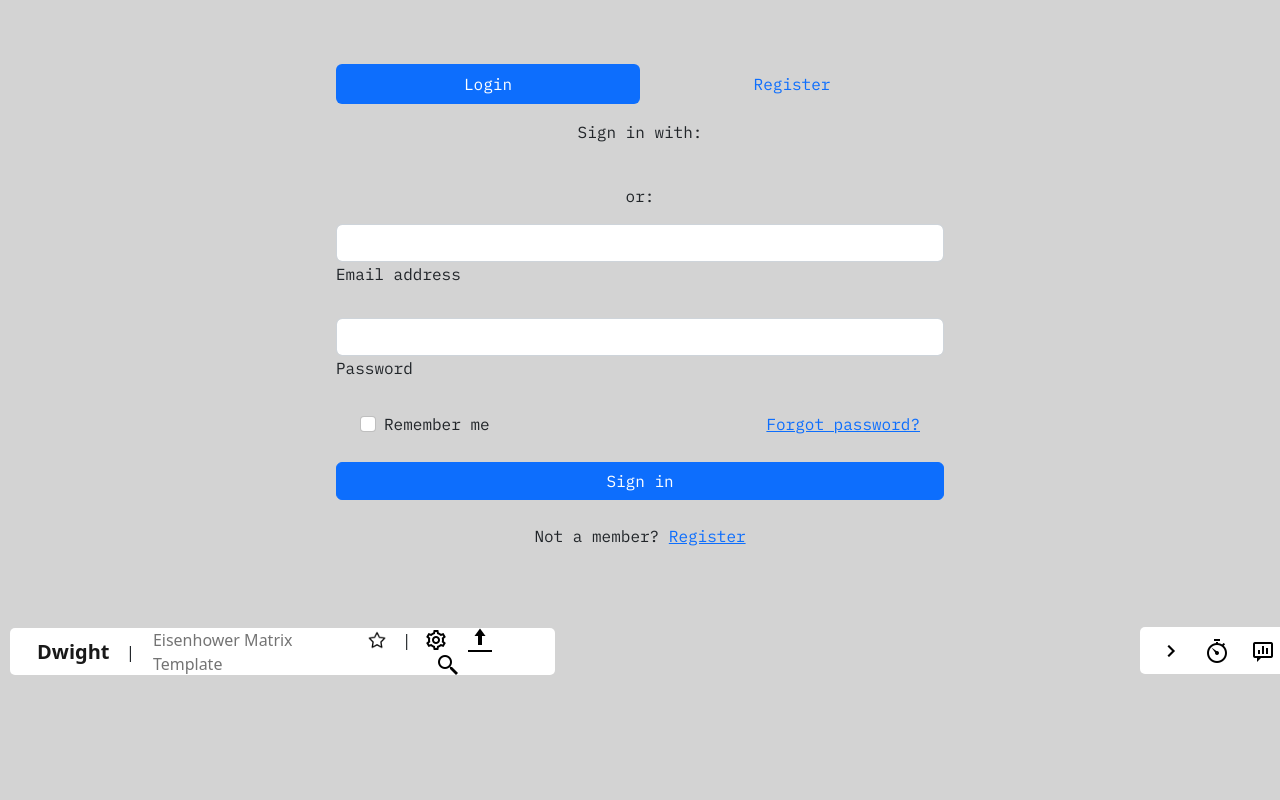
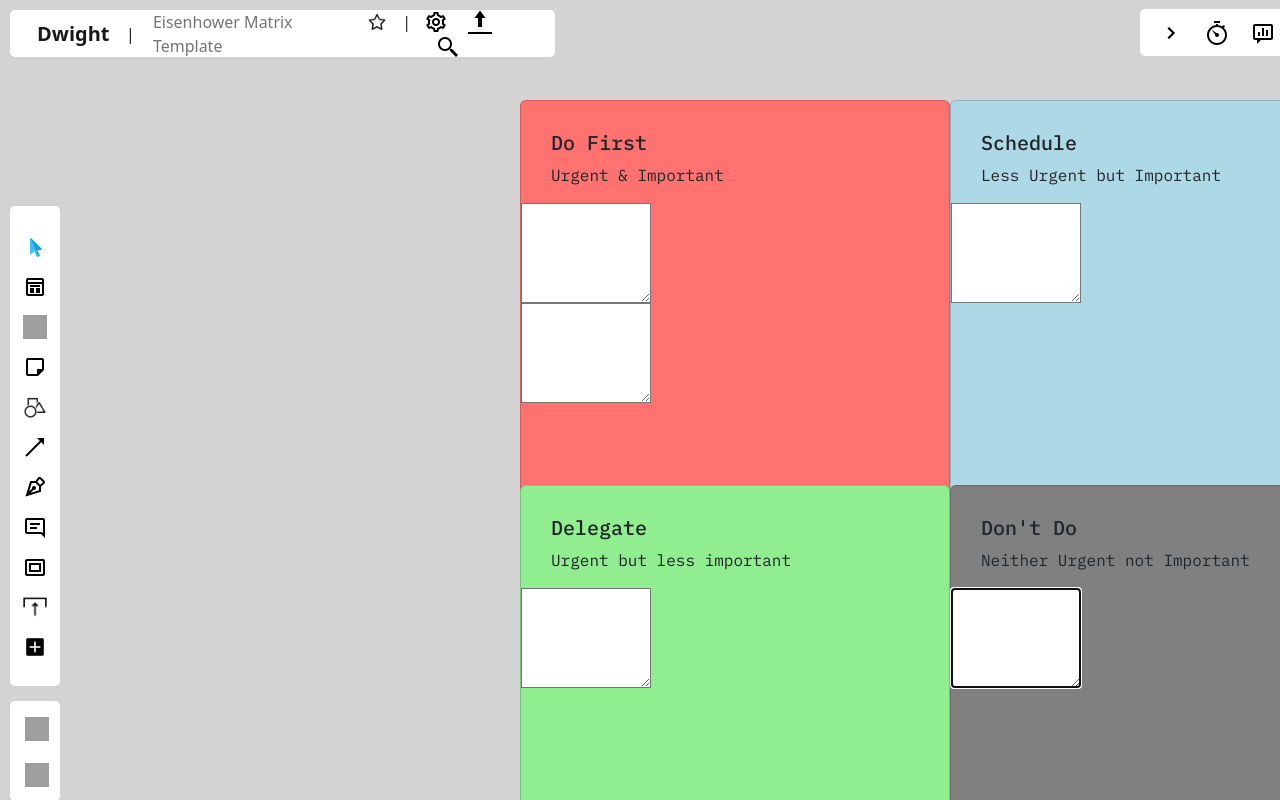
Before and after one commit to atharva0300/Dwight, a React (Create React App) app in the folder frontend/: page /try in a window 1280 px wide. Shown: the top 800 px of the page. Built offline with nearby package versions, Linux system fonts and the light colour scheme; grey boxes are pictures that could not be loaded.

Commit message:
matrix animation, TaskDetail component added, wrapper component

```diff
--- a/frontend/package.json
+++ b/frontend/package.json
@@ -6,6 +6,7 @@
     "@emotion/react": "^11.10.6",
     "@emotion/styled": "^11.10.6",
     "@mui/material": "^5.12.1",
+    "@reduxjs/toolkit": "^1.9.5",
     "@testing-library/jest-dom": "^5.16.5",
     "@testing-library/react": "^13.4.0",
     "@testing-library/user-event": "^13.5.0",
@@ -19,6 +20,7 @@
     "react-bootstrap-sidebar-menu": "^2.0.3",
     "react-dom": "^18.2.0",
     "react-draggable": "^4.4.5",
+    "react-redux": "^8.0.5",
     "react-router": "^6.10.0",
     "react-router-dom": "^6.10.0",
     "react-scripts": "5.0.1",
--- a/frontend/src/App.css
+++ b/frontend/src/App.css
@@ -292,7 +292,7 @@
 
 .row1-cards{
   width : 1100px;
-  height : 400px;
+  height : 395px;
   display: flex;
   flex-direction: center;
   justify-content: center;
@@ -316,12 +316,12 @@
 
 .row2-cards{
   width : 1100px;
-  height : 400px;
+  height : 395px;
   display: flex;
   flex-direction: center;
   justify-content: center;
   position : absolute;
-  top : 500px;
+  top : 485px;
   left : 400px;
   font-family: 'IBM Plex Mono', monospace;
 }
@@ -407,3 +407,15 @@
   font-size : 24px;
   font-family: 'IBM Plex Mono', monospace;
 }
+
+
+
+.taskdetail-container{
+  width : 700px;
+  height : 780px;
+  background: yellow;
+  position : absolute;
+  right : 20px;
+  top : 100px;
+  border-radius: 10px;
+}
--- a/frontend/src/App.js
+++ b/frontend/src/App.js
@@ -1,14 +1,17 @@
 import './App.css';
 import BottomBar from './components/BottomBar';
-import Matrix from './components/Matrix';
 import SideBar from './components/SideBar';
 import TopBar from './components/TopBar';
+import Board from './components/Board';
+
+import Signin from './pages/Signin';
 
 import { useState } from 'react';
-import Signin from './pages/Signin';
+
 
 //importing react router components
 import {createBrowserRouter , createRoutesFromElements, RouterProvider,  Route , Link , Outlet} from 'react-router-dom'
+
 
 function App() {
 
@@ -33,14 +36,15 @@ function App() {
 
 
 const Root = () => {
-  let [signed , setSigned] = useState(false)
+  let [signed , setSigned] = useState(true)
+  // initializing hte signed to true for -> Development
 
   return <>
     {signed && <div>
       <TopBar />
       <SideBar />
       <BottomBar />
-      <Matrix />
+      <Board />
       </div>
     }
     {!signed && <Signin setSigned={setSigned}/>}
--- /dev/null
+++ b/frontend/src/components/Board.jsx
@@ -0,0 +1,14 @@
+import React from 'react'
+import Matrix from './Matrix'
+import TasksDetail from './TasksDetail'
+
+const Board = () => {
+  return (
+    <div>
+      <Matrix />
+      <TasksDetail />
+    </div>
+  )
+}
+
+export default Board
--- a/frontend/src/components/Matrix.jsx
+++ b/frontend/src/components/Matrix.jsx
@@ -1,19 +1,72 @@
-import React from 'react'
+import React, { useEffect, useState } from 'react'
 
 import Card from 'react-bootstrap/Card';
 import Note from './Note';
+import { useDispatch, useSelector } from 'react-redux';
+
+// importing actions and our matrix reducer
+import { cardOneToggle , cardTwoToggle , cardThreeToggle , cardFourToggle } from '../features/matrixSlice';
+import TasksDetail from './TasksDetail';
+
+import {motion} from 'framer-motion'
+
 
 const Matrix = () => {
+
+    const cardOne = useSelector((state) => state.matrix.cardOne)
+    const cardTwo = useSelector((state) => state.matrix.cardTwo)
+    const cardThree = useSelector((state) => state.matrix.cardThree)
+    const cardFour = useSelector((state) => state.matrix.cardFour)
+
+    const dispatch = useDispatch()
+
+    let [displayCard , setDisplayCard] = useState(false)
+    let [moveXDistance , setXDistance] = useState(0)
+
+    useEffect(() => {
+        if(cardOne==true){
+            console.log('cardOne toggled')
+            setDisplayCard('cardOne')
+
+        }else if(cardTwo==true){
+            console.log('cardTwo toggled')
+            setDisplayCard('cardTwo')
+
+        }else if(cardThree==true){
+            console.log('cardThree toggled')
+            setDisplayCard('cardThree')
+
+        }else if(cardFour==true){
+            console.log('cardFour toggled')
+            setDisplayCard('cardFour')
+
+        }
+
+    } , [cardOne , cardTwo , cardThree , cardFour])
+
+
+    const handleDistance = () => {
+        setXDistance(-200)
+    }
+
+
   return (
     <div>
+    <motion.div
+        onTap={handleDistance}
+        initial = {{x : 100 , y : 100}}
+        animate = {{x : moveXDistance , y : 100}}
+        transition = {{ease : 'linear' , 'type' : 'spring' , duration : 0.5}}
+        style = {{"position" : "absolute", "top" : "-100px" , "left" : "0px"}}
+    >
         <div className='row1-cards'>
-            <Card className='card-one' style={{"background" : "#ff726f"}}>
+            <Card className='card-one' style={{"background" : "#ff726f"}} onClick={() => dispatch(cardOneToggle())}>
                 <h5 style ={{"marginLeft" : "30px" , "marginTop" : "30px"}}>Do First</h5>
                 <p style = {{"marginLeft" : "30px"}}>Urgent & Important</p>
                 <Note />
                 <Note />
             </Card>
-            <Card className='card-two' style = {{"background" : "lightblue"}}>
+            <Card className='card-two' style = {{"background" : "lightblue"}} onClick={() => dispatch(cardTwoToggle())}>
                 <h5 style ={{"marginLeft" : "30px" , "marginTop" : "30px"}}>Schedule</h5>
                 <p style = {{"marginLeft" : "30px"}}>Less Urgent but Important</p>
                 <Note />
@@ -21,18 +74,21 @@ const Matrix = () => {
         </div>
 
         <div className='row2-cards'>
-            <Card className='card-three' style={{"background" : "lightgreen"}}>
+            <Card className='card-three' style={{"background" : "lightgreen"}} onClick={() => dispatch(cardThreeToggle())}>
                 <h5 style ={{"marginLeft" : "30px" , "marginTop" : "30px"}}>Delegate</h5>
                 <p style = {{"marginLeft" : "30px"}}>Urgent but less important</p>
                 <Note />
             </Card>
-            <Card className='card-four' style ={{"background" : "gray"}}>
+            <Card className='card-four' style ={{"background" : "gray"}} onClick={() => dispatch(cardFourToggle())}>
                 <h5 style ={{"marginLeft" : "30px" , "marginTop" : "30px"}}>Don't Do</h5>
                 <p style = {{"marginLeft" : "30px"}}>Neither Urgent not Important</p>
                 <Note />
             </Card>
         </div>
 
+
+    </motion.div>
+            {displayCard && <TasksDetail displayCard = {displayCard} />}
     </div>
   )
 }
--- a/frontend/src/components/NavigationBar.jsx
+++ b/frontend/src/components/NavigationBar.jsx
@@ -14,17 +14,17 @@ const NavigationBar = () => {
   return (
     <Navbar bg="white" variant="light" style={{"width" : "545px" , "height" : "47px" , "borderRadius" : "5px" , "marginTop" : "10px" , "textShadow" : "gray" , "marginLeft" : "10px"}}>
         <Container>
-          <Tooltip title = {<h6 style = {{"margin-top" : "5px"}}>Go to boards</h6>} arrow><Navbar.Brand href="#home" className = "brand-name">Dwight</Navbar.Brand></Tooltip>
+          <Tooltip title = {<h6 style = {{"marginTop" : "5px"}}>Go to boards</h6>} arrow><Navbar.Brand href="#home" className = "brand-name">Dwight</Navbar.Brand></Tooltip>
           <span>|</span>
             <Nav className="me-auto">
-            <Tooltip title = {<h6 style = {{"margin-top" : "5px"}}>Edit board settings</h6>} arrow><Nav.Link href="#home">Eisenhower Matrix Template</Nav.Link></Tooltip>
-              <Tooltip title = {<h6 style = {{"margin-top" : "5px"}}>Star this board</h6>} arrow><img src = {star} className = "star-image" /></Tooltip>
+            <Tooltip title = {<h6 style = {{"marginTop" : "5px"}}>Edit board settings</h6>} arrow><Nav.Link href="#home">Eisenhower Matrix Template</Nav.Link></Tooltip>
+              <Tooltip title = {<h6 style = {{"marginTop" : "5px"}}>Star this board</h6>} arrow><img src = {star} className = "star-image" /></Tooltip>
               <span>|</span>
             </Nav>
             <span className = "set-upload-search" >
-            <Tooltip title = {<h6 style = {{"margin-top" : "5px"}}>Settings</h6>} arrow><img src = {settings} className='settings-image' /></Tooltip>
-            <Tooltip title = {<h6 style = {{"margin-top" : "5px"}}>Export this board</h6>} arrow><img src = {upload} className='upload-image' /></Tooltip>
-            <Tooltip title = {<h6 style = {{"margin-top" : "5px"}}>Search | CTRL + F </h6>} arrow><img src = {search} className='search-image' /></Tooltip>
+            <Tooltip title = {<h6 style = {{"marginTop" : "5px"}}>Settings</h6>} arrow><img src = {settings} className='settings-image' /></Tooltip>
+            <Tooltip title = {<h6 style = {{"marginTop" : "5px"}}>Export this board</h6>} arrow><img src = {upload} className='upload-image' /></Tooltip>
+            <Tooltip title = {<h6 style = {{"marginTop" : "5px"}}>Search | CTRL + F </h6>} arrow><img src = {search} className='search-image' /></Tooltip>
           </span>
         </Container>
       </Navbar>
--- /dev/null
+++ b/frontend/src/components/TasksDetail.jsx
@@ -0,0 +1,22 @@
+import React from 'react'
+
+import {motion} from 'framer-motion'
+
+
+const TasksDetail = ({displayCard}) => {
+  return (
+    <div>
+        {displayCard &&
+        <motion.div className='taskdetail-container'
+            animate ={{'type' : 'tween' , duration : 0.5 }}
+        >
+            Displaying Card L {displayCard}
+
+
+        </motion.div>
+        }
+    </div>
+  )
+}
+
+export default TasksDetail
--- /dev/null
+++ b/frontend/src/features/matrixSlice.js
@@ -0,0 +1,24 @@
+// creating matrixSlice
+import { createSlice } from "@reduxjs/toolkit";
+
+import { MatrixToggleReducer } from "./reducers/MatrixToggleReducer";
+
+
+const initialValue = {
+    cardOne : false,
+    cardTwo : false,
+    cardThree : false,
+    cardFour : false
+}
+
+export const matrixSlice = createSlice({
+    name : 'matrix',
+    initialState : initialValue,
+    reducers : MatrixToggleReducer
+})
+
+
+// exporting actions and reducer
+export const {cardOneToggle , cardTwoToggle , cardThreeToggle , cardFourToggle } = matrixSlice.actions
+
+export default matrixSlice.reducer
--- /dev/null
+++ b/frontend/src/features/reducers/MatrixToggleReducer.jsx
@@ -0,0 +1,32 @@
+import React from 'react';
+
+export const MatrixToggleReducer = {
+    // defining the actions for MatrixToggleReducer
+    cardOneToggle : (state) => {
+        state.cardOne = !state.cardOne
+        state.cardTwo = false
+        state.cardThree = false
+        state.cardFour = false
+    },
+
+    cardTwoToggle : (state) => {
+        state.cardOne = false
+        state.cardTwo = !state.cardTwo
+        state.cardThree = false
+        state.cardFour = false
+    },
+
+    cardThreeToggle : (state) => {
+        state.cardOne = false
+        state.cardTwo = false
+        state.cardThree = !state.cardThree
+        state.cardFour = false
+    },
+
+    cardFourToggle : (state) => {
+        state.cardOne = false
+        state.cardTwo = false
+        state.cardThree = false
+        state.cardFour = !state.cardFour
+    }
+}
--- a/frontend/src/index.js
+++ b/frontend/src/index.js
@@ -6,10 +6,17 @@ import reportWebVitals from './reportWebVitals';
 
 import 'bootstrap/dist/css/bootstrap.min.css';
 
+// importing the store and the Provider from toolkit
+import store from './store';
+import { Provider } from 'react-redux';
+
+
 const root = ReactDOM.createRoot(document.getElementById('root'));
 root.render(
   <React.StrictMode>
-    <App />
+    <Provider store = {store}>
+      <App />
+    </Provider>
   </React.StrictMode>
 );
 
--- /dev/null
+++ b/frontend/src/store.js
@@ -0,0 +1,13 @@
+// creating a redux store
+import { configureStore } from '@reduxjs/toolkit';
+
+import matrixReducer from './features/matrixSlice';
+
+
+const store = configureStore({
+    reducer : {
+        matrix : matrixReducer
+    }
+})
+
+export default store
```
Also changed, not shown: frontend/src/features/reducers/TaskDetailReducer.jsx (added, +7 -0 lines), 1 other file (tests, documents, lock files or other folders).
